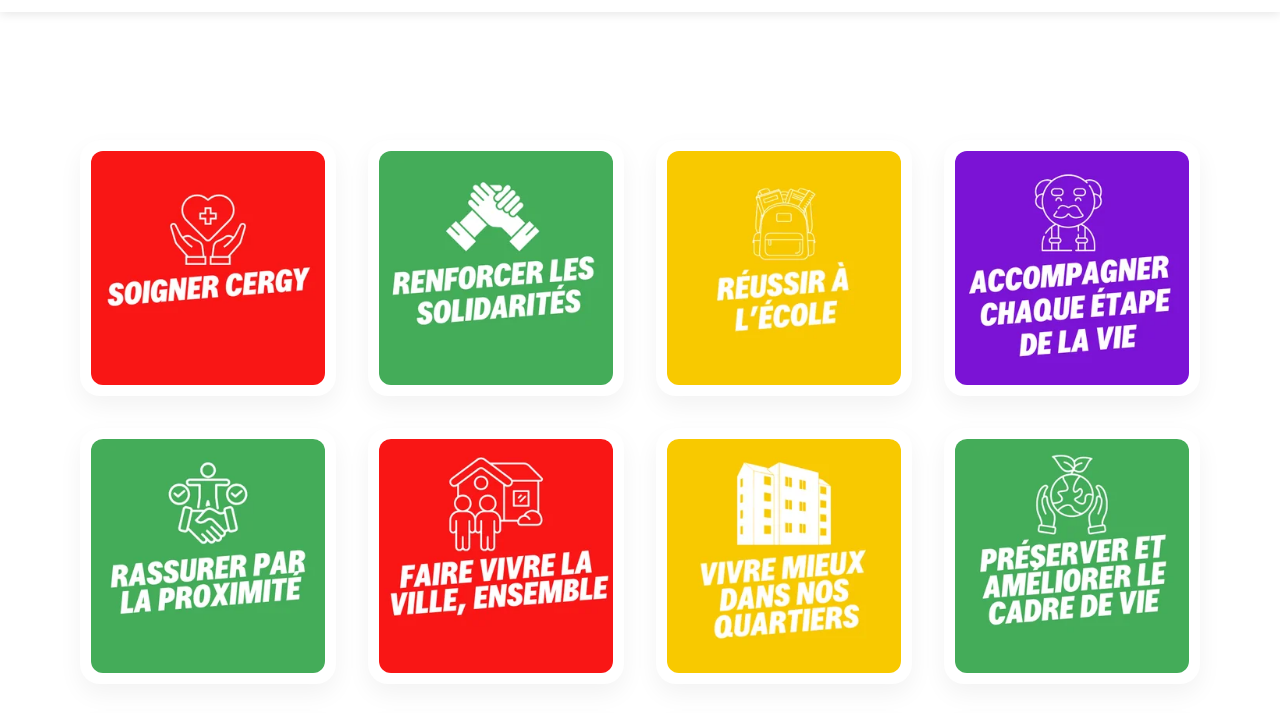
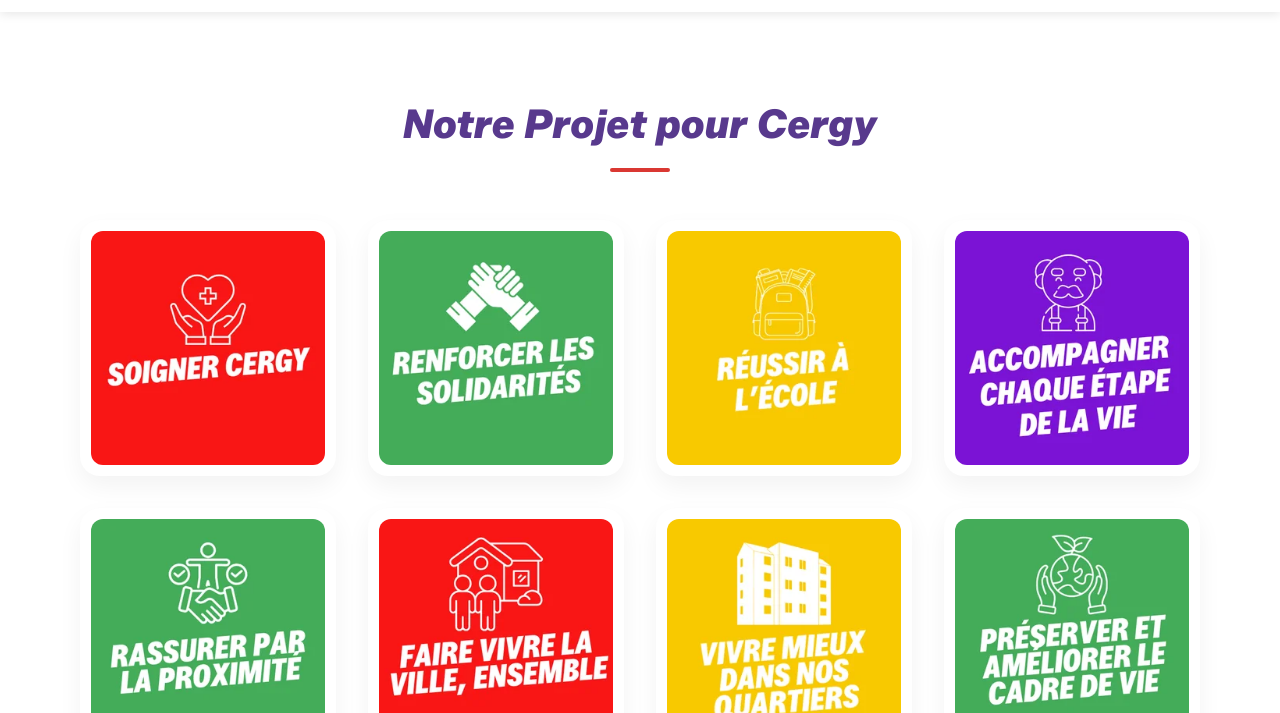
Before and after one commit to mohakadd/daisydev, a website built with Vite: page programme.html in a window 1280 px wide. Shown: the part 68-781 px from the top of the page. Built offline with nearby package versions, Linux system fonts and the light colour scheme.

Commit message:
feat: add title to programme complet section

```diff
--- a/programme.html
+++ b/programme.html
@@ -73,6 +73,7 @@
 
         <section id="complet">
             <div class="container">
+                <h2 class="section-title" style="margin-bottom: 2rem;">Notre Projet pour Cergy</h2>
 
                 <div id="programme-mosaic" class="programme-mosaic">
                     <!-- Mosaic items will be injected here by JS -->
```
